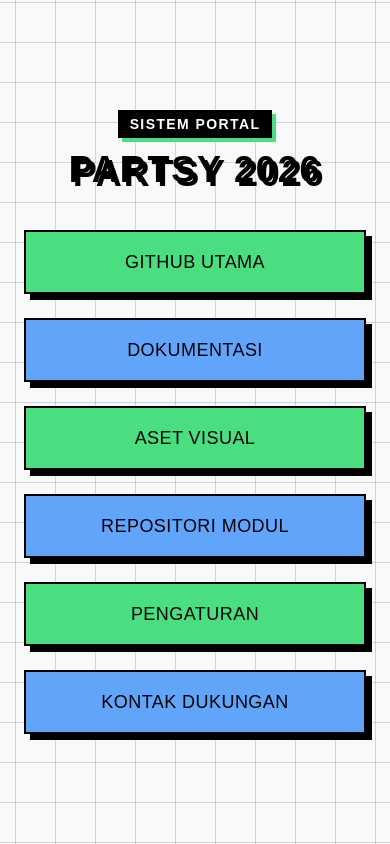
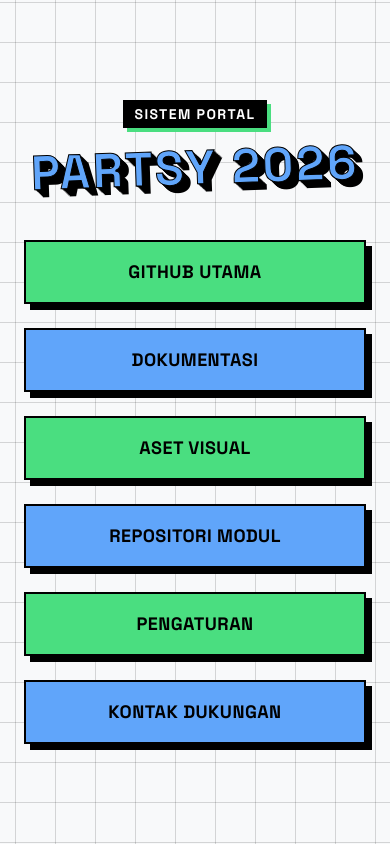
Before and after one commit to partsy-id/Partsy2026, a plain HTML site: page index.html in a window 390 px wide. Drawn offline with nearby package versions, Linux system fonts and the light colour scheme; a web font is replaced by a local one.

Commit message:
Update index.html

```diff
--- a/index.html
+++ b/index.html
@@ -10,7 +10,7 @@
 
     <!-- Mengimpor font geometris -->
     <style>
-        @import url('https://fonts.googleapis.com/css2?family=Isometra:wght@700&display=swap');
+        @import url('https://fonts.googleapis.com/css2?family=Space+Grotesk:wght@700;900&display=swap');
 
         body {
             font-family: 'Space Grotesk', sans-serif;
@@ -18,12 +18,51 @@
 
         /* Latar belakang grid khas Neo-Brutalism */
         .bg-grid-pattern {
-            background-color: #f8f9fa; /* Warna dasar off-white terang */
+            background-color: #f8f9fa;
             background-image:
                 linear-gradient(rgba(0, 0, 0, 0.15) 1px, transparent 1px),
                 linear-gradient(90deg, rgba(0, 0, 0, 0.15) 1px, transparent 1px);
-            background-size: 40px 40px; /* Ukuran kotak grid */
+            background-size: 40px 40px;
             background-position: center center;
+        }
+
+        /* Trik CSS untuk membuat efek Isometrik / 3D Extrusion pada teks */
+        .text-isometric {
+            color: #60a5fa; /* Warna Biru Utama pada teks */
+            /* Outline hitam tipis untuk mempertegas bentuk */
+            -webkit-text-stroke: 2px black;
+
+            /* Tumpukan bayangan untuk membentuk sisi 3D */
+            text-shadow:
+                1px 1px 0 #000,
+                2px 2px 0 #000,
+                3px 3px 0 #000,
+                4px 4px 0 #000,
+                5px 5px 0 #000,
+                6px 6px 0 #000,
+                7px 7px 0 #000,
+                8px 8px 0 #000,
+                9px 9px 0 #000,
+                10px 10px 0 #000,
+                11px 11px 0 #000,
+                12px 12px 0 #000,
+                13px 13px 0 #000;
+        }
+
+        /* Penyesuaian ketebalan isometrik untuk layar kecil */
+        @media (max-width: 768px) {
+            .text-isometric {
+                -webkit-text-stroke: 1px black;
+                text-shadow:
+                    1px 1px 0 #000,
+                    2px 2px 0 #000,
+                    3px 3px 0 #000,
+                    4px 4px 0 #000,
+                    5px 5px 0 #000,
+                    6px 6px 0 #000,
+                    7px 7px 0 #000,
+                    8px 8px 0 #000;
+            }
         }
     </style>
 
@@ -32,7 +71,7 @@
         @layer components {
             .btn-brutal {
                 @apply block w-full text-center px-4 py-4 md:px-8 md:py-6
-                       text-black text-lg md:text-xl tracking-wide uppercase
+                       text-black text-lg md:text-xl tracking-wide uppercase font-bold
                        border-2 md:border-4 border-black
                        shadow-[6px_6px_0px_0px_rgba(0,0,0,1)] md:shadow-[10px_10px_0px_0px_rgba(0,0,0,1)]
                        transition-all duration-150 ease-in-out;
@@ -54,12 +93,15 @@
     <div class="w-full max-w-4xl mx-auto">
 
         <!-- Header Judul -->
-        <div class="text-center mb-10">
-            <!-- Label kecil / Badge (Opsional untuk estetika tambahan) -->
-            <span class="inline-block bg-black text-white px-3 py-1 text-sm md:text-base font-bold uppercase tracking-widest mb-3 shadow-[4px_4px_0px_0px_#4ade80]">
+        <div class="text-center mb-12">
+            <!-- Badge -->
+            <span class="inline-block bg-black text-white px-3 py-1 text-sm md:text-base font-bold uppercase tracking-widest mb-4 shadow-[4px_4px_0px_0px_#4ade80]">
                 Sistem Portal
             </span>
-            <h1 class="text-4xl md:text-6xl font-bold text-black uppercase tracking-wider mb-2 drop-shadow-[4px_4px_0_rgba(0,0,0,1)]">
+
+            <!-- Judul Isometrik -->
+            <!-- Menggunakan font-black (weight 900) agar efek 3D lebih terlihat -->
+            <h1 class="text-5xl md:text-7xl lg:text-8xl font-black uppercase tracking-wider mb-2 text-isometric transform -rotate-2">
                 PARTSY 2026
             </h1>
         </div>
@@ -67,32 +109,26 @@
         <!-- Grid untuk 6 Tombol -->
         <div class="grid grid-cols-1 md:grid-cols-2 gap-6 md:gap-8">
 
-            <!-- Tombol 1: Hijau -->
             <a href="https://github.com/KOLUS-STUDIO" class="btn-brutal bg-[#4ade80]">
                 GitHub Utama
             </a>
 
-            <!-- Tombol 2: Biru -->
             <a href="#" class="btn-brutal bg-[#60a5fa]">
                 Dokumentasi
             </a>
 
-            <!-- Tombol 3: Hijau -->
             <a href="#" class="btn-brutal bg-[#4ade80]">
                 Aset Visual
             </a>
 
-            <!-- Tombol 4: Biru -->
             <a href="#" class="btn-brutal bg-[#60a5fa]">
                 Repositori Modul
             </a>
 
-            <!-- Tombol 5: Hijau -->
             <a href="#" class="btn-brutal bg-[#4ade80]">
                 Pengaturan
             </a>
 
-            <!-- Tombol 6: Biru -->
             <a href="#" class="btn-brutal bg-[#60a5fa]">
                 Kontak Dukungan
             </a>
```
